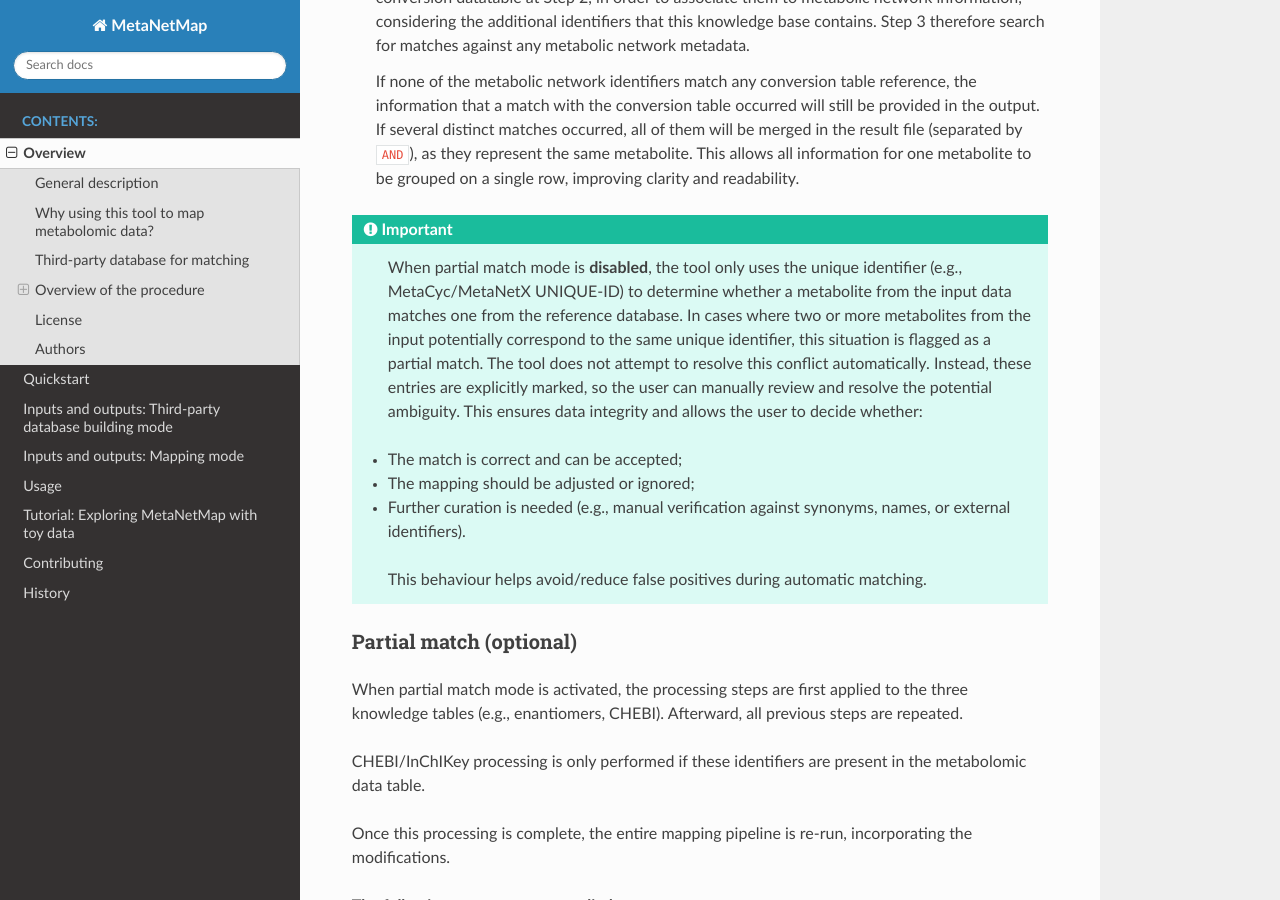
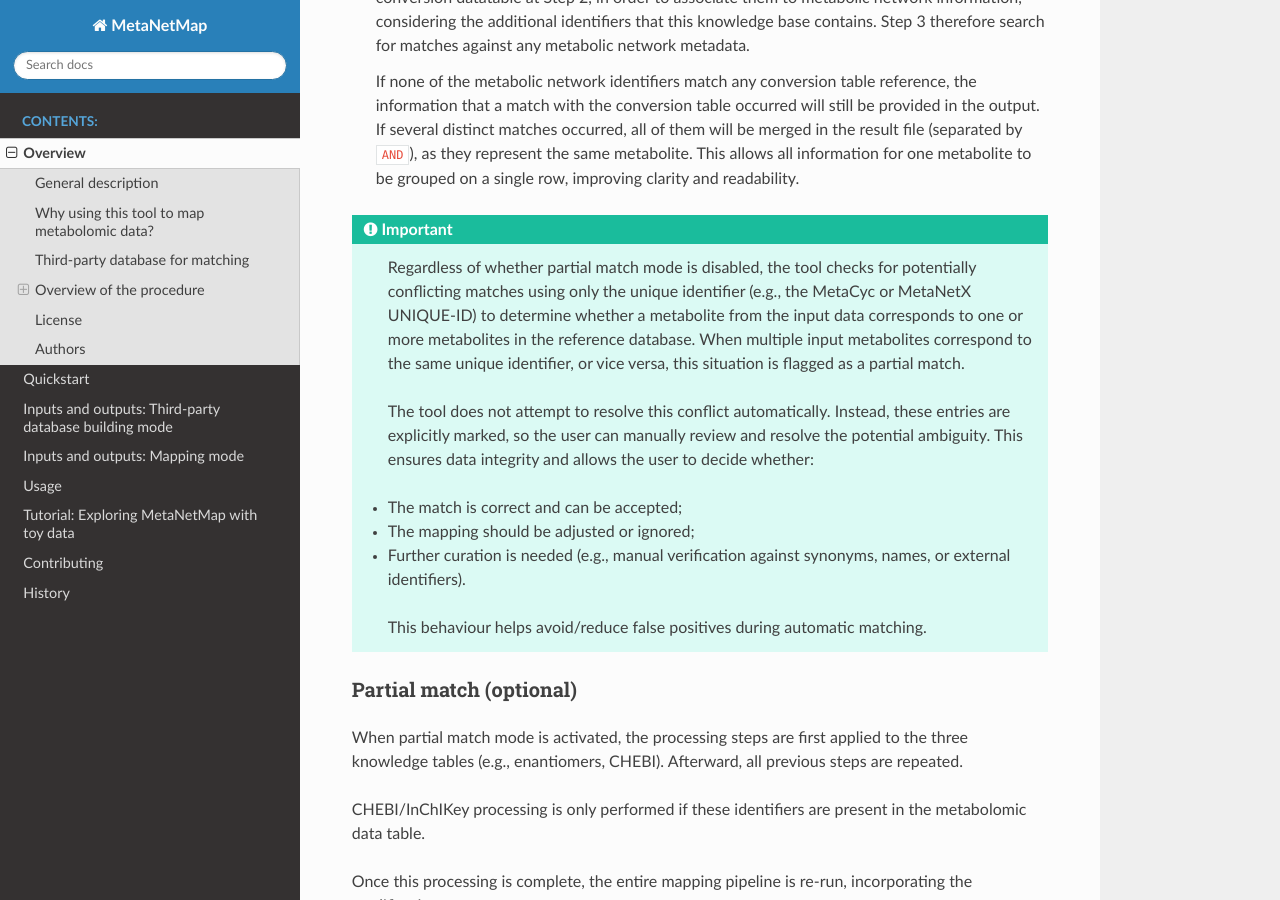
Before and after one commit to coraliemuller/metanetmap, a Sphinx documentation site: the page built from docs/overview.rst, in a window 1280 px wide and 900 px high, scrolled down 3273 px. Built offline with Sphinx 7.4.7 and the Read the Docs theme 3.1.0, drawn with Linux system fonts in a browser that asks for light colours; pages that are not in the unit, such as notebooks, are missing from menus.

Commit message:
change the partial match def

```diff
--- a/docs/overview.rst
+++ b/docs/overview.rst
@@ -89,8 +89,9 @@
   This allows all information for one metabolite to be grouped on a single row, improving clarity and readability.
 
 .. important::
-    When partial match mode is **disabled**, the tool only uses the unique identifier (e.g., MetaCyc/MetaNetX UNIQUE-ID) to determine whether a metabolite from the input data matches one from the reference database.
-    In cases where two or more metabolites from the input potentially correspond to the same unique identifier, this situation is flagged as a partial match.
+    Regardless of whether partial match mode is disabled, the tool checks for potentially conflicting matches using only the unique identifier (e.g., the MetaCyc or MetaNetX UNIQUE-ID) to determine whether a metabolite from the input data corresponds to one or more metabolites in the reference database.
+    When multiple input metabolites correspond to the same unique identifier, or vice versa, this situation is flagged as a partial match.
+
     The tool does not attempt to resolve this conflict automatically.
     Instead, these entries are explicitly marked, so the user can manually review and resolve the potential ambiguity. This ensures data integrity and allows the user to decide whether:
    - The match is correct and can be accepted;
```
